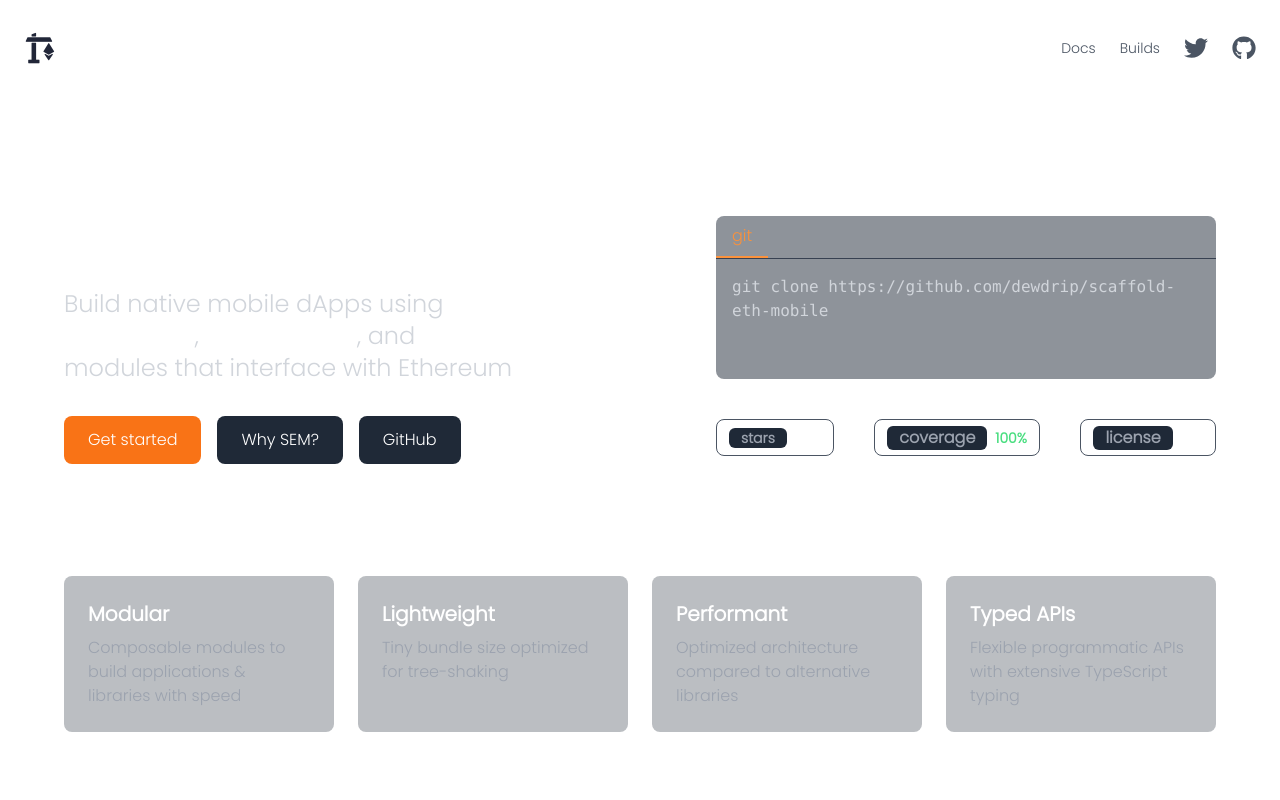
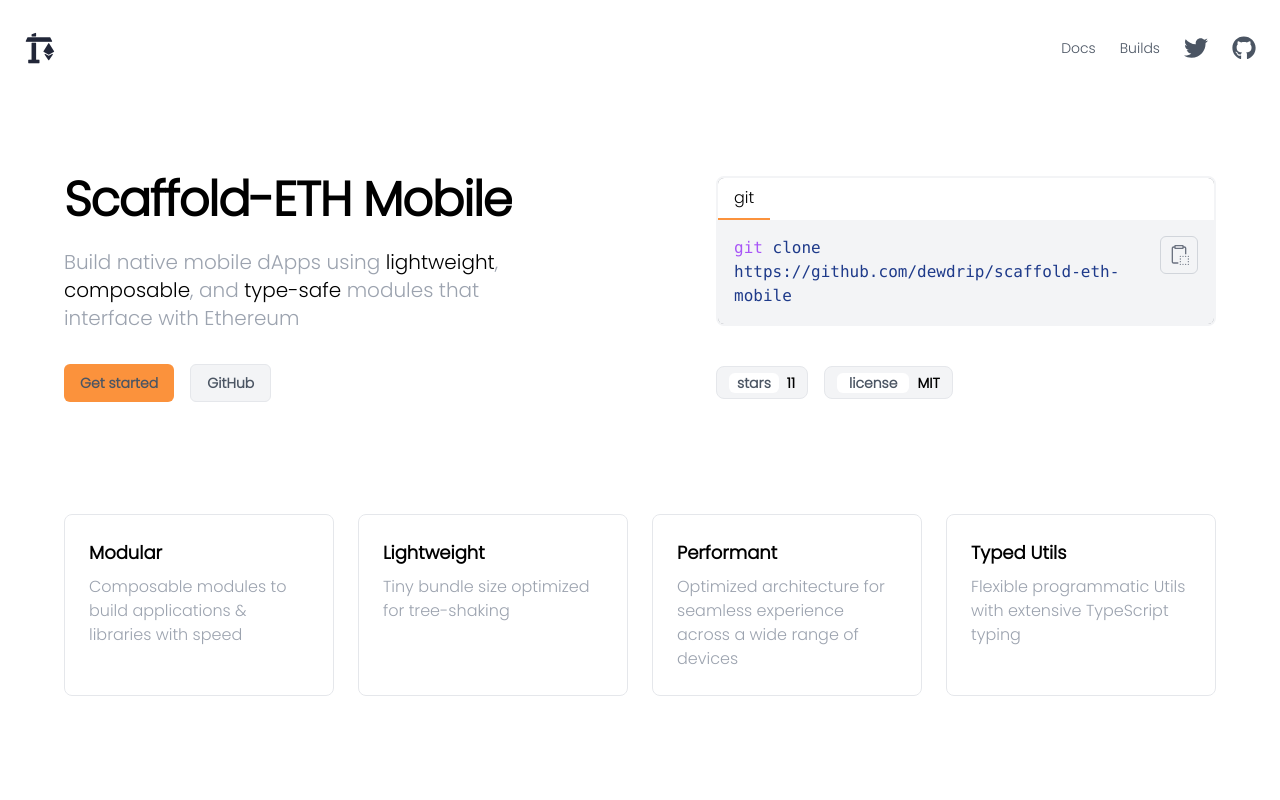
Before and after one commit to ValentineCodes/ethmobile, a Next.js app: page / in a window 1280 px wide. Shown: the top 800 px of the page. Built offline with nearby package versions, Linux system fonts and the light colour scheme.

Commit message:
refactor: adjust font size, font weight, color and content of hero section

```diff
--- a/components/Hero.tsx
+++ b/components/Hero.tsx
@@ -1,101 +1,142 @@
-import React from "react";
+import Link from "next/link";
+import React, { useState } from "react";
+
+import { RxClipboardCopy } from "react-icons/rx";
+import { TiTickOutline } from "react-icons/ti";
 
 export default function Hero() {
+  const [isCopied, setIsCopied] = useState(false);
+
+  const copyCommand = async () => {
+    try {
+      // Copy text to clipboard
+      await navigator.clipboard.writeText(
+        "https://github.com/dewdrip/scaffold-eth-mobile.git",
+      );
+      setIsCopied(true); // Show "Copied!" effect
+
+      // Remove "Copied!" text after 2 seconds
+      setTimeout(() => setIsCopied(false), 2000);
+    } catch (err) {
+      console.error("Failed to copy text:", err);
+    }
+  };
+
   return (
-    <section className="px-6 py-14 max-w-[1200px] mx-auto">
-      <div className="flex flex-col md:flex-row items-center md:items-start justify-between md:justify-between md:space-x-14 md:mt-16">
-        <div>
+    <section className="p-6 max-w-[1200px] mx-auto">
+      <div className="flex flex-col md:flex-row items-center md:items-start justify-between md:justify-between md:space-x-14 md:mt-14">
+        <div className="flex flex-col items-center md:items-start">
           {/* Logo */}
-          <h1 className="text-4xl md:text-5xl font-bold tracking-tight text-white mb-6">
+          <h1 className="text-3xl md:text-5xl text-center md:text-left font-bold tracking-tight mb-6">
             Scaffold-ETH Mobile
           </h1>
 
           {/* Main heading */}
-          <p className="max-w-lg mx-auto text-xl sm:text-2xl text-gray-300 mb-8">
+          <p className="max-w-md mx-auto text-lg sm:text-xl text-center md:text-left text-gray-400 mb-8">
             Build native mobile dApps using{" "}
-            <span className="text-white font-semibold">lightweight</span>,{" "}
-            <span className="text-white font-semibold">composable</span>, and{" "}
-            <span className="text-white font-semibold">type-safe</span> modules
-            that interface with Ethereum
+            <span className="text-black">lightweight</span>,{" "}
+            <span className="text-black">composable</span>, and{" "}
+            <span className="text-black">type-safe</span> modules that interface
+            with Ethereum
           </p>
 
           {/* Action buttons */}
           <div className="flex gap-4 mb-12">
-            <button className="px-6 py-3 bg-orange-500 hover:bg-orange-600 text-white rounded-lg font-medium transition-colors">
+            <button className="px-4 py-2 bg-orange-400 hover:bg-orange-500 rounded-md font-bold transition-colors text-sm text-gray-600">
               Get started
             </button>
-            <button className="px-6 py-3 bg-gray-800 hover:bg-gray-700 text-white rounded-lg font-medium transition-colors">
-              Why SEM?
-            </button>
-            <button className="px-6 py-3 bg-gray-800 hover:bg-gray-700 text-white rounded-lg font-medium transition-colors">
+            <Link
+              href="https://github.com/dewdrip/scaffold-eth-mobile"
+              className="px-4 py-2 bg-gray-100 border hover:bg-gray-200 rounded-md font-bold transition-colors text-sm text-gray-600"
+            >
               GitHub
-            </button>
+            </Link>
           </div>
         </div>
 
         {/* Package manager tabs */}
-        <div>
-          <div className="w-full max-w-[500px] mx-auto bg-gray-800/50 rounded-lg overflow-hidden backdrop-blur-sm">
-            <div className="flex border-b border-gray-700">
-              <button className="px-4 py-2 text-orange-400 border-b-2 border-orange-400 font-medium">
+        <div className="w-full max-w-[500px] flex flex-col items-center md:items-start">
+          <div className="w-full max-w-[500px] mx-auto bg-gray-800/50 rounded-lg overflow-hidden backdrop-blur-sm border-2 border-gray-100">
+            <div className="bg-white">
+              <button className="px-4 py-2 border-b-2 border-orange-400 font-medium">
                 git
               </button>
             </div>
-            <div className="p-4 pb-14 text-left font-mono">
-              <code className="text-gray-300">
-                git clone https://github.com/dewdrip/scaffold-eth-mobile
+            <div className="p-4 pb-4 pr-20 text-left bg-gray-100 relative">
+              <code>
+                <span className="text-purple-500">git</span>{" "}
+                <span className="text-blue-900">
+                  clone https://github.com/dewdrip/scaffold-eth-mobile
+                </span>
               </code>
+
+              <button
+                onClick={copyCommand}
+                className="text-xl text-gray-500 border border-gray-300 hover:bg-gray-200 duration-200 rounded-md p-2 absolute top-4 right-4"
+              >
+                {isCopied ? (
+                  <TiTickOutline className="text-green-400" />
+                ) : (
+                  <RxClipboardCopy />
+                )}
+              </button>
             </div>
           </div>
 
           {/* Stats */}
-          <div className="flex flex-wrap justify-between mt-10">
-            <div className="flex items-center gap-2 border border-gray-600 px-3 py-[0.35rem] rounded-lg">
-              <span className="text-sm font-bold text-gray-400 bg-gray-800 rounded-md px-3">
-                stars
-              </span>
-              <span className="text-sm font-bold text-white">2.4k</span>
-            </div>
-            <div className="flex items-center gap-2 border border-gray-600 px-3 py-[0.35rem] rounded-lg">
-              <span className="text-md font-bold text-gray-400 bg-gray-800 rounded-md px-3">
-                coverage
-              </span>
-              <span className="text-sm font-bold text-green-400">100%</span>
-            </div>
-            <div className="flex items-center gap-2 border border-gray-600 px-3 py-[0.35rem] rounded-lg">
-              <span className="text-md font-bold text-gray-400 bg-gray-800 rounded-md px-3">
-                license
-              </span>
-              <span className="text-sm font-bold text-white">MIT</span>
-            </div>
+          <div className="flex gap-4 mt-4 md:mt-10">
+            <Link
+              href="https://github.com/dewdrip/scaffold-eth-mobile/stargazers"
+              target="_blank"
+            >
+              <div className="flex items-center gap-2 bg-gray-100 border hover:bg-gray-200 px-3 py-[0.35rem] rounded-lg">
+                <span className="text-sm text-gray-600 font-bold bg-white rounded-md px-2">
+                  stars
+                </span>
+                <span className="text-sm font-bold">11</span>
+              </div>
+            </Link>
+
+            <Link
+              href="https://github.com/dewdrip/scaffold-eth-mobile/blob/main/LICENCE"
+              target="_blank"
+            >
+              <div className="flex items-center gap-2 bg-gray-100 border hover:bg-gray-200 px-3 py-[0.35rem] rounded-lg">
+                <span className="text-sm text-gray-600 font-bold bg-white rounded-md px-3">
+                  license
+                </span>
+                <span className="text-sm font-bold">MIT</span>
+              </div>
+            </Link>
           </div>
         </div>
       </div>
 
       {/* Feature grid */}
       <div className="grid grid-cols-1 md:grid-cols-2 lg:grid-cols-4 gap-6 mt-16">
-        <div className="p-6 bg-gray-800/30 rounded-lg backdrop-blur-sm">
-          <h3 className="text-xl font-semibold text-white mb-2">Modular</h3>
+        <div className="p-6 bg-transparent border border-gray-200 rounded-lg backdrop-blur-sm">
+          <h3 className="text-lg font-bold mb-2">Modular</h3>
           <p className="text-gray-400">
             Composable modules to build applications & libraries with speed
           </p>
         </div>
-        <div className="p-6 bg-gray-800/30 rounded-lg backdrop-blur-sm">
-          <h3 className="text-xl font-semibold text-white mb-2">Lightweight</h3>
+        <div className="p-6 bg-transparent border border-gray-200 rounded-lg backdrop-blur-sm">
+          <h3 className="text-lg font-bold mb-2">Lightweight</h3>
           <p className="text-gray-400">
             Tiny bundle size optimized for tree-shaking
           </p>
         </div>
-        <div className="p-6 bg-gray-800/30 rounded-lg backdrop-blur-sm">
-          <h3 className="text-xl font-semibold text-white mb-2">Performant</h3>
+        <div className="p-6 bg-transparent border border-gray-200 rounded-lg backdrop-blur-sm">
+          <h3 className="text-lg font-bold mb-2">Performant</h3>
           <p className="text-gray-400">
-            Optimized architecture compared to alternative libraries
+            Optimized architecture for seamless experience across a wide range
+            of devices
           </p>
         </div>
-        <div className="p-6 bg-gray-800/30 rounded-lg backdrop-blur-sm">
-          <h3 className="text-xl font-semibold text-white mb-2">Typed APIs</h3>
+        <div className="p-6 bg-transparent border border-gray-200 rounded-lg backdrop-blur-sm">
+          <h3 className="text-lg font-bold mb-2">Typed Utils</h3>
           <p className="text-gray-400">
-            Flexible programmatic APIs with extensive TypeScript typing
+            Flexible programmatic Utils with extensive TypeScript typing
           </p>
         </div>
       </div>
```
